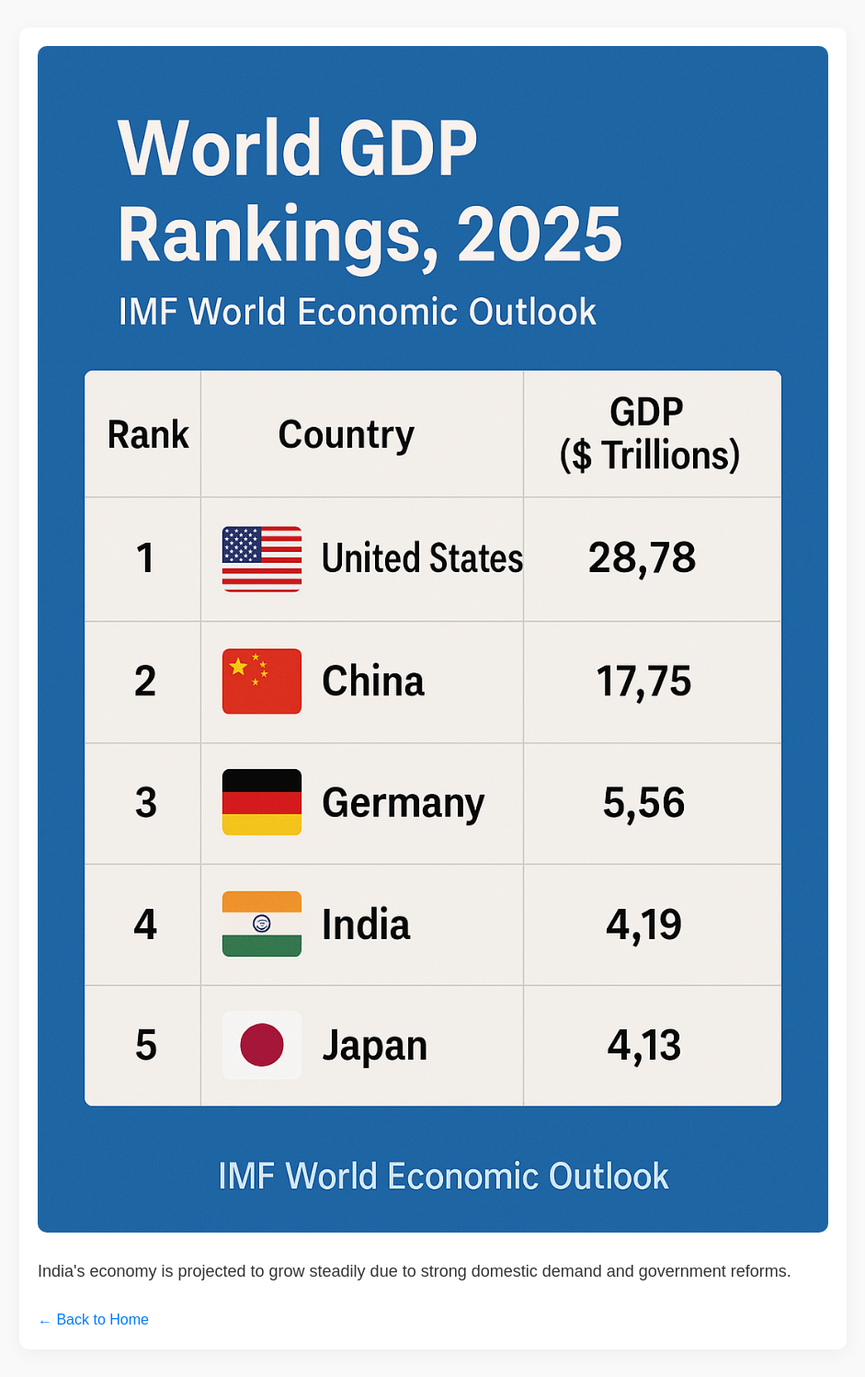
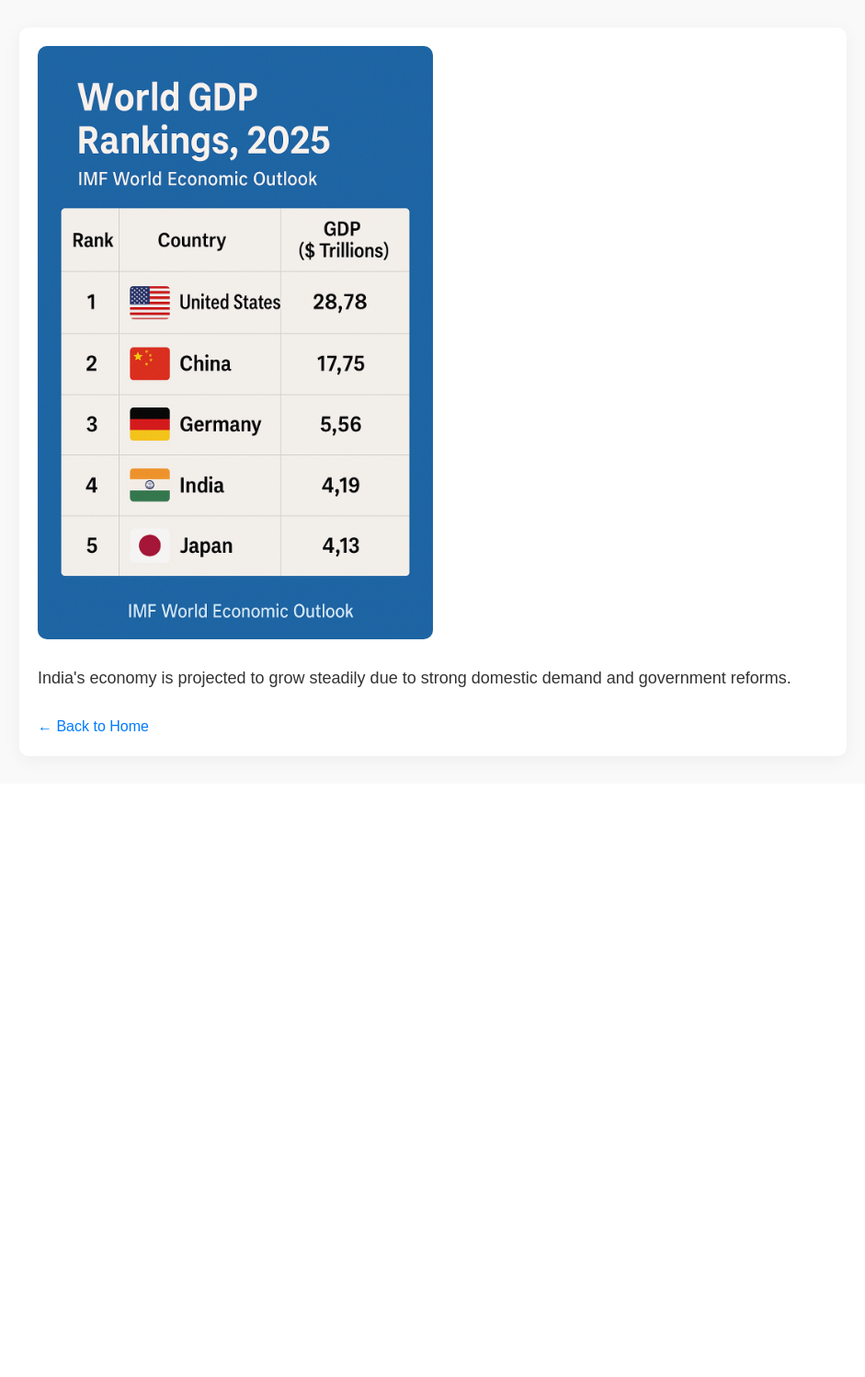
Before and after one commit to HARINARAYAN-2027/gdp-X, a Flask app: page /news/1 in a window 1280 px wide. Shown: the part 130-1627 px from the top of the page at 92% size, without its empty margins (169-1110 px from the left). After the commit the page ends 955 px from the top, so only its background shows below. Run offline with Flask 2, Linux system fonts and the light colour scheme.

Commit message:
Update news_detail.html

```diff
--- a/templates/news_detail.html
+++ b/templates/news_detail.html
@@ -66,7 +66,7 @@
         }
 
         .content img {
-            max-width: 100%;
+            max-width:  50%;
             border-radius: 10px;
             margin-bottom: 20px;
         }
```
